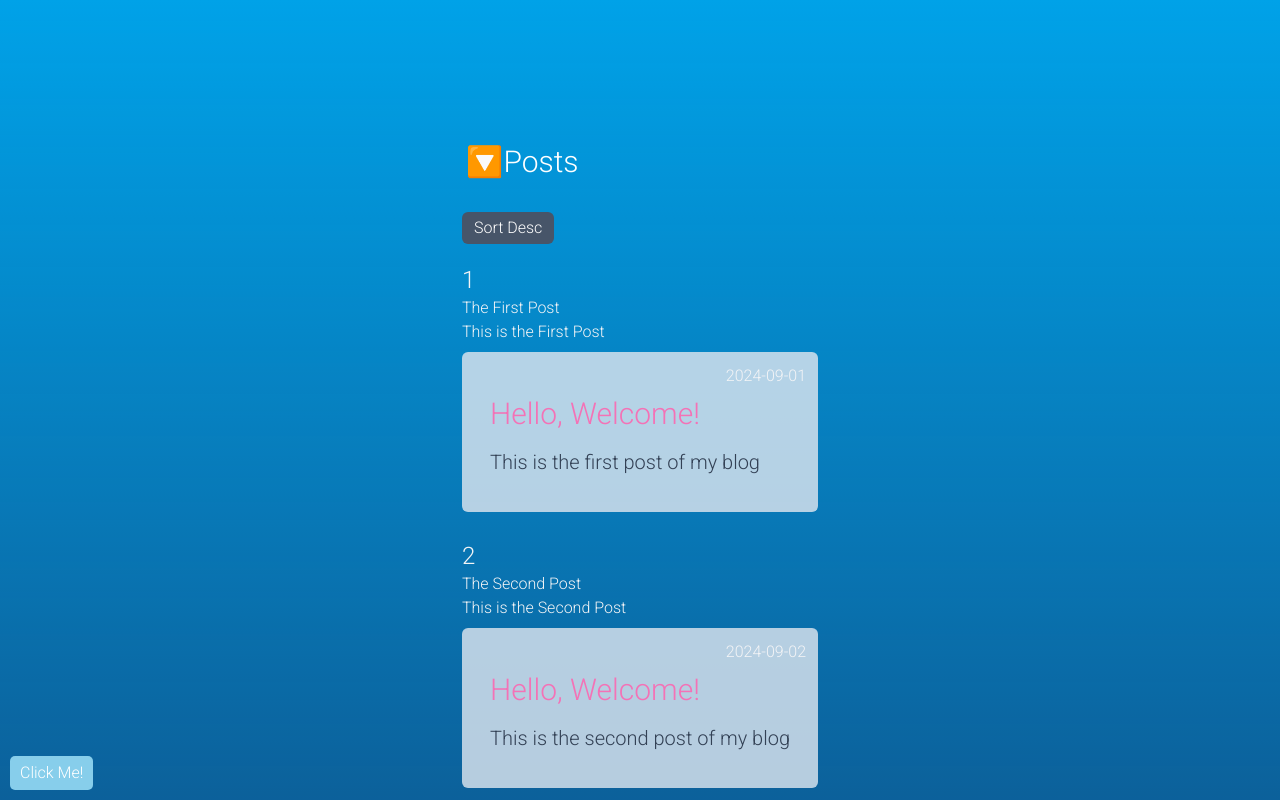
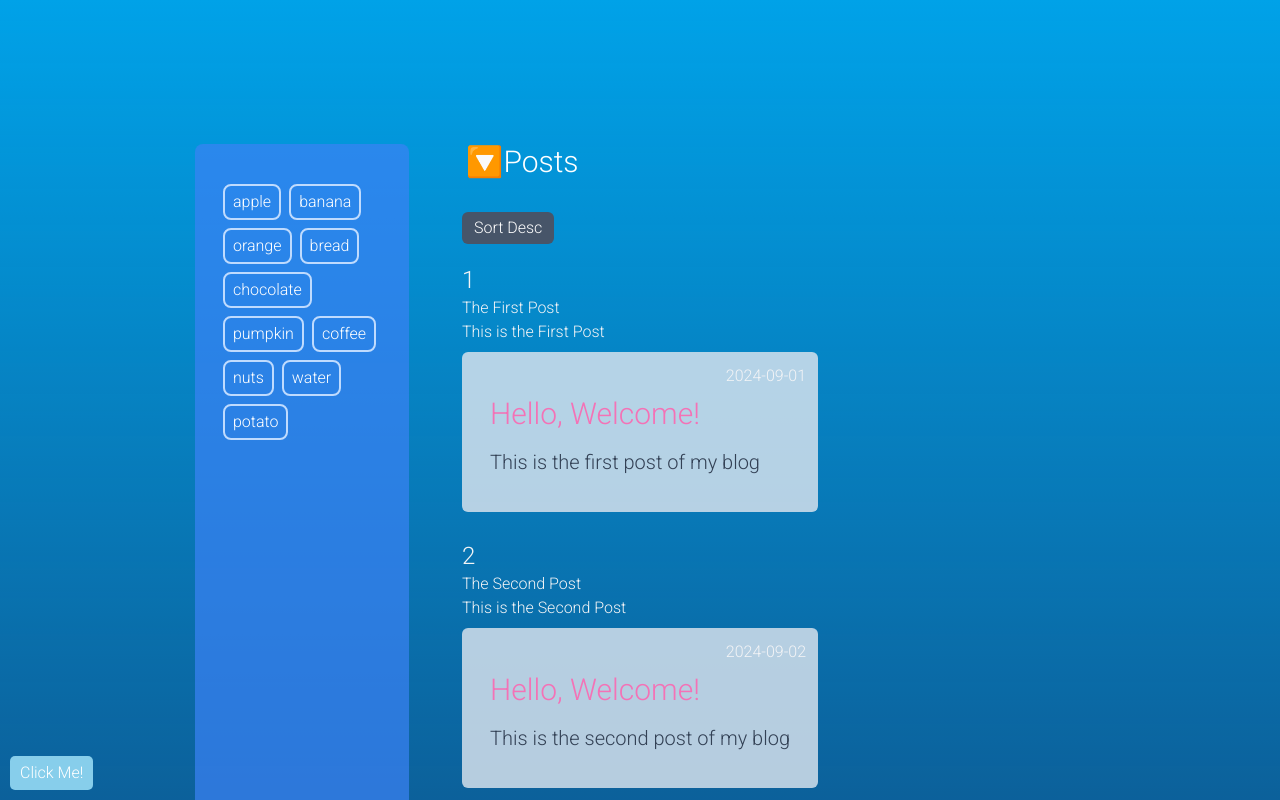
Before and after one commit to spaceofin/nextjs-prac, a Next.js app in the folder nextjs-ts-practice/: page /blog in a window 1280 px wide. Shown: the top 800 px of the page. Built offline with nearby package versions, Linux system fonts and the light colour scheme; no server answers.

Commit message:
[nextjs-ts-practice]feat: display all post tags on the blog page

```diff
--- a/nextjs-ts-practice/app/blog/[slug]/page.tsx
+++ b/nextjs-ts-practice/app/blog/[slug]/page.tsx
@@ -5,7 +5,7 @@ import { cache } from "react";
 import Link from "next/link";
 import { ReactElement } from "react";
 
-export const dynamic = "force-static";
+// export const dynamic = "force-static";
 
 const titles = {
   "1": "first",
--- a/nextjs-ts-practice/app/blog/page.tsx
+++ b/nextjs-ts-practice/app/blog/page.tsx
@@ -4,6 +4,7 @@ import { ReactElement } from "react";
 import Button from "../../components/button";
 import Link from "next/link";
 import Pagination from "../../components/pagination";
+import TagList from "@/components/tag-list";
 
 // interface Post {
 //   id: number;
@@ -74,9 +75,16 @@ export default async function BlogPage({
   const limit = searchParams?.limit;
   const page = searchParams?.page;
 
-  const { posts, pageCount } = await getPosts({ tags, order, limit, page });
+  const { allTags, posts, pageCount } = await getPosts({
+    tags,
+    order,
+    limit,
+    page,
+  });
 
   return (
+    <div className="relative">
+      <TagList tags={allTags} />
       <div className="flex flex-col">
         <div className="mb-8 px-1 text-3xl text-white">🔽Posts</div>
         <div>
@@ -106,5 +114,6 @@ export default async function BlogPage({
           <Pagination pageCount={pageCount} />
         </div>
       </div>
+    </div>
   );
 }
--- /dev/null
+++ b/nextjs-ts-practice/components/tag-list.tsx
@@ -0,0 +1,13 @@
+export default function TagList({ tags }: { tags: string[] }) {
+  return (
+    <div className="absolute top-0 -left-3/4 w-3/5 h-full rounded-lg bg-blue-500 bg-opacity-70 px-7 py-10 overflow-y-auto">
+      <div className="w-full flex flex-wrap gap-2">
+        {tags.map((tag) => (
+          <span className="rounded-lg text-white bg-opacity-70 border-2 border-blue-200 py-1 px-2">
+            {tag}
+          </span>
+        ))}
+      </div>
+    </div>
+  );
+}
--- a/nextjs-ts-practice/lib/getPosts.tsx
+++ b/nextjs-ts-practice/lib/getPosts.tsx
@@ -32,19 +32,18 @@ export async function getPosts({
     })
   );
 
-  let filteredPosts = posts;
+  const allPosts = posts;
+  const allTags = Array.from(
+    new Set(allPosts.map((post) => post.frontmatter.tags).flat())
+  );
 
-  // if (tags) {
-  //   filteredPosts = filteredPosts.filter((post) =>
-  //     post.frontmatter.tags.some((tag) => tags.includes(tag))
-  //   );
-  // }
+  // console.log(allTags);
 
-  if (tags) {
-    filteredPosts = filteredPosts.filter((post) =>
-      tags.every((tag) => post.frontmatter.tags.includes(tag))
-    );
-  }
+  const filteredPosts = tags
+    ? allPosts.filter((post) =>
+        tags.every((tag) => post.frontmatter.tags.includes(tag))
+      )
+    : allPosts;
 
   const startIndex = (page - 1) * limit;
   const endIndex = page * limit;
@@ -63,6 +62,7 @@ export async function getPosts({
   }
 
   return {
+    allTags: allTags,
     posts: postsOnPage,
     pageCount: Math.ceil(filteredPosts.length / limit),
   };
```
Lines whose indentation alone changed are shown as unchanged.
